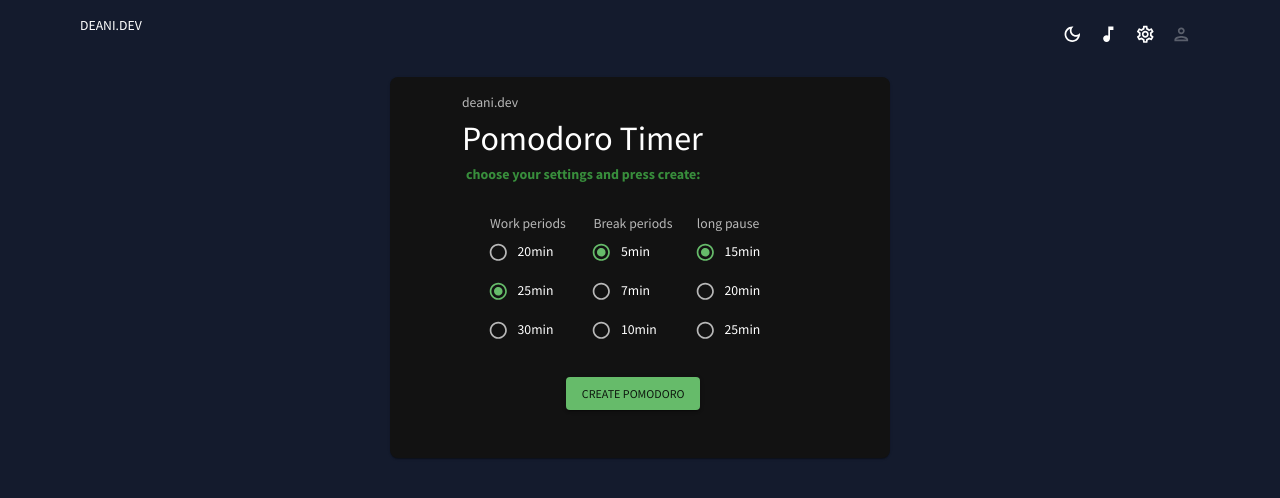
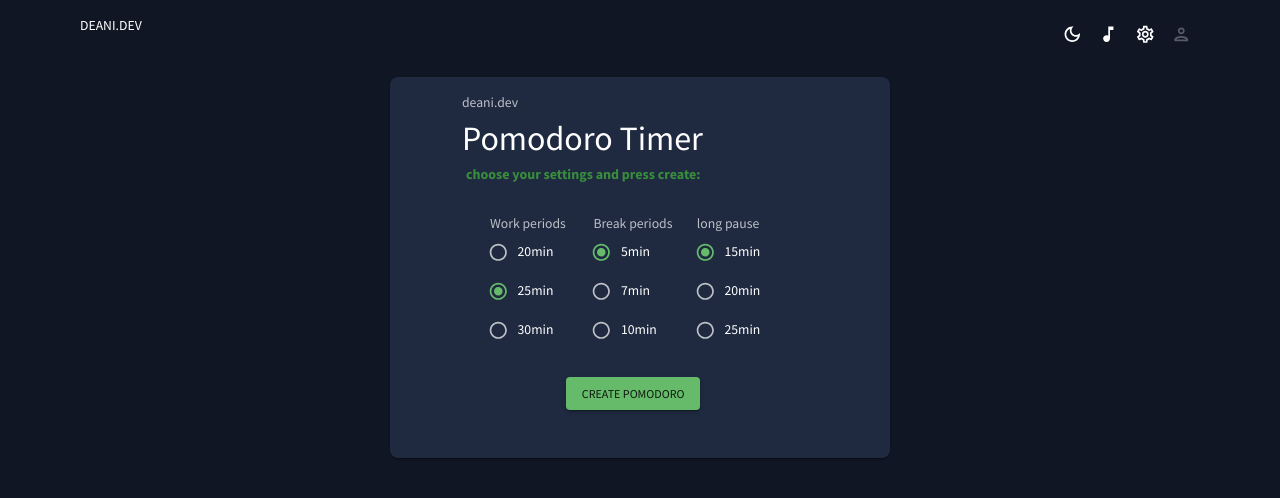
Before and after one commit to ALBANO-Daniel/pomodoro-timer, a React (Create React App) app: page / in a window 1280 px wide. Shown: the top 498 px of the page. Built offline with nearby package versions, Linux system fonts and the light colour scheme.

Commit message:
done v1, theme, mute

```diff
--- a/src/components/PomodoroProvider.jsx
+++ b/src/components/PomodoroProvider.jsx
@@ -69,12 +69,12 @@ export default class PomodoroProvider extends React.Component {
       <PomodoroView
         handleSubmit={this.handleSubmit}
         handleTimerSettings={this.handleTimerSettings}
+        shouldShowTimer={this.state.shouldShowTimer}
         setShouldShowTimer={this.setShouldShowTimer}
-        shouldShowTimer={this.state.shouldShowTimer}
         isStageFinished={this.state.isStageFinished}
         handleStageFinished={this.handleStageFinished}
+        areAllStagesFinished={this.state.areAllStagesFinished}
         handleAreAllStagesFinished={this.handleAreAllStagesFinished}
-        areAllStagesFinished={this.state.areAllStagesFinished}
         stageCurrentIndex={this.state.stageCurrentIndex}
         expirationTimestampForCurrentStage={this.expirationTimestampForCurrentStage}
       />
--- a/src/theme.js
+++ b/src/theme.js
@@ -142,7 +142,8 @@ export const themeSettings = (mode) => {
           light: colors.grey[100],
         },
         background: {
-          default: colors.primary[500],
+          default: colors.primary[600],
+          paper: colors.primary[400],
         },
       },
       typography: {
@@ -191,7 +192,8 @@ export const themeSettings = (mode) => {
           light: colors.grey[100],
         },
         background: {
-          default: '#fcfcfc',
+          default: colors.grey[900],
+          paper: colors.primary[400],
         },
       },
       typography: {
```
